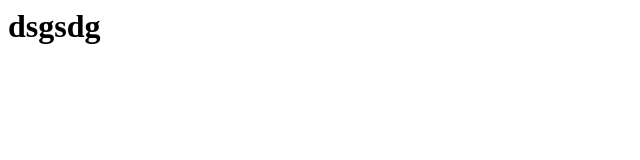
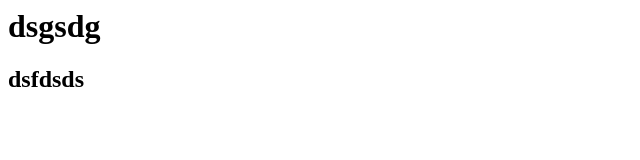
Before and after one commit to Ankitdwive/stop, a plain HTML site: page ak.html in a window 1280 px wide. Shown: the whole page, without its empty margins (0-640 px from the left). Drawn offline with Linux system fonts and the light colour scheme.

Commit message:
master some change

```diff
--- a/ak.html
+++ b/ak.html
@@ -3,5 +3,6 @@
 </head>
 <body>
 <h1>dsgsdg</h1>
+<h2>dsfdsds</h1>
 </body>
 </html>
```
